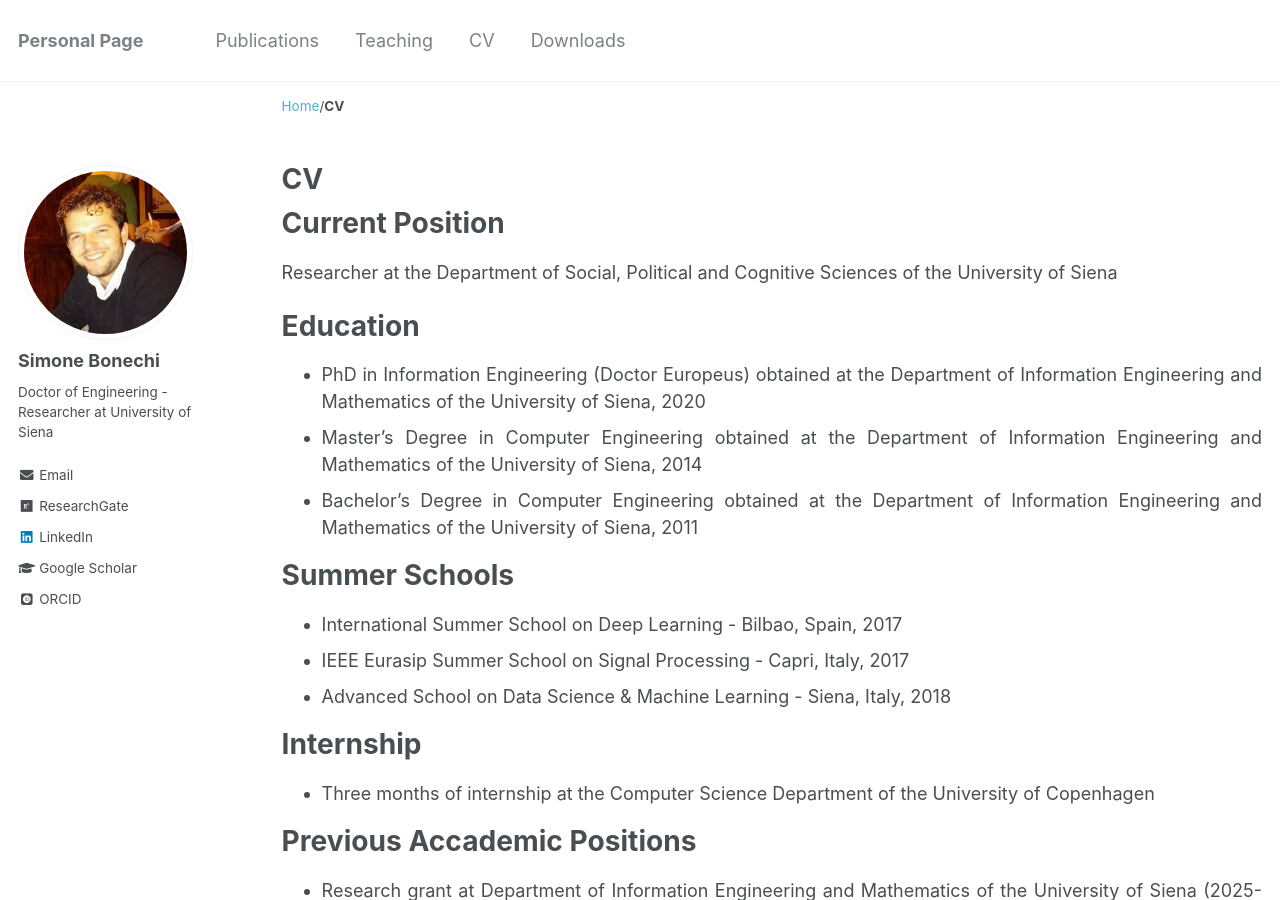
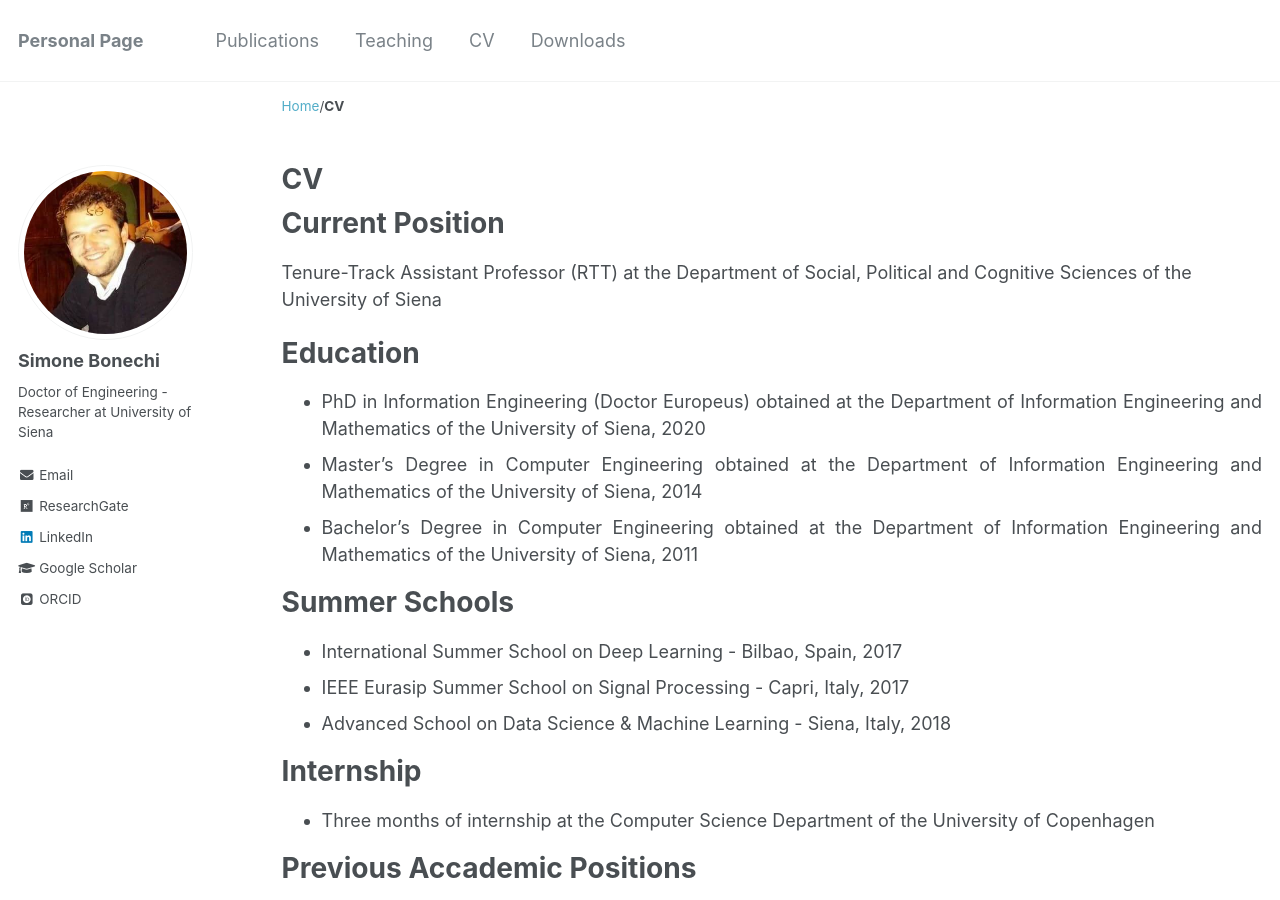
Before and after one commit to SimoneBonechi/SimoneBonechi.github.io, a Jekyll site: the page built from _pages/cv.md, in a window 1280 px wide and 900 px high. Built offline with Jekyll 4.4.1, drawn with Linux system fonts in a browser that asks for light colours; some web fonts are replaced.

Commit message:
update cv

```diff
--- a/_pages/cv.md
+++ b/_pages/cv.md
@@ -11,7 +11,7 @@ redirect_from:
 
 Current Position
 ======
-Researcher at the Department of Social, Political and Cognitive Sciences of the University of Siena
+Tenure-Track Assistant Professor (RTT) at the Department of Social, Political and Cognitive Sciences of the University of Siena
 
 Education
 ======
```
